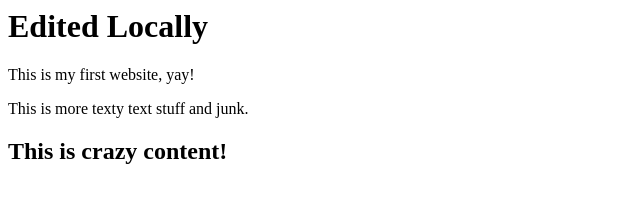
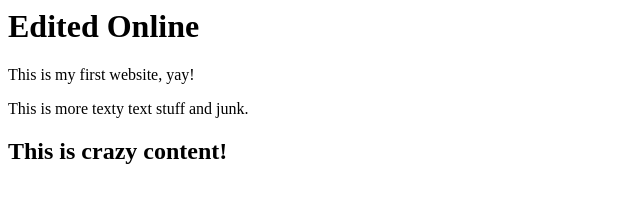
Before and after one commit to Worteksion/a-blog, a plain HTML site: page index.html in a window 1280 px wide. Shown: the full height of the page, 0-640 px from the left. Drawn offline with Linux system fonts and the light colour scheme.

Commit message:
Edit the <h1>

```diff
--- a/index.html
+++ b/index.html
@@ -1,4 +1,4 @@
-<h1>Edited Locally</h1>
+<h1>Edited Online</h1>
 
 <p>This is my first website, yay!</p>
 
```
